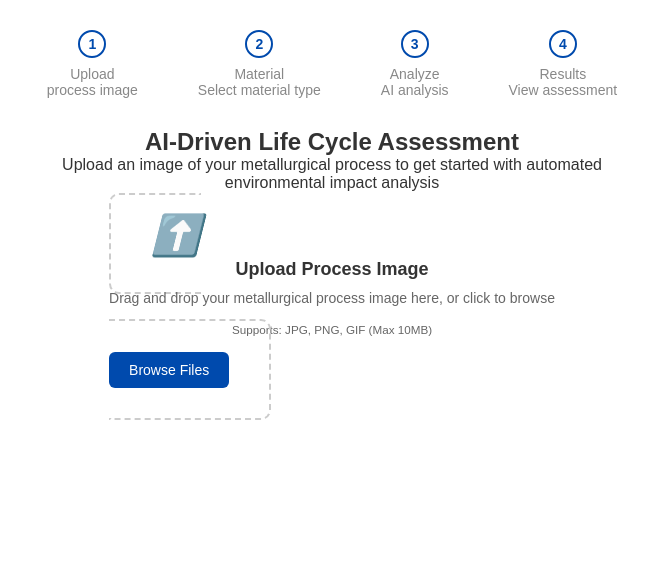
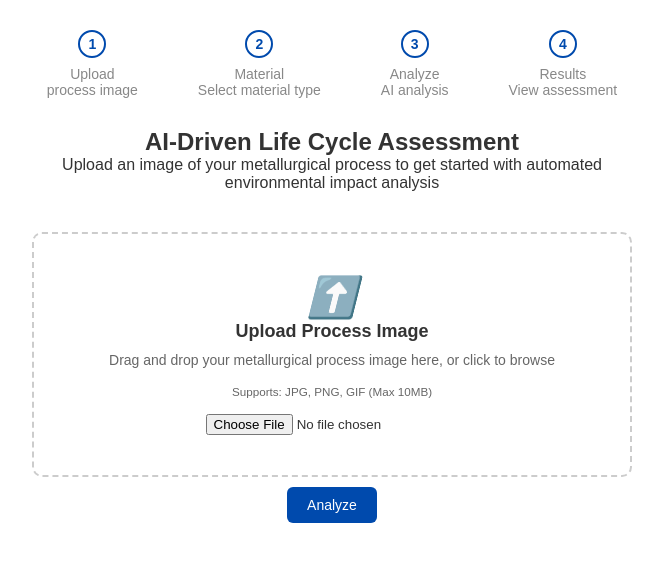
Before and after one commit to Sam-bot-dev/SIH_LCA, a Flask app: page / in a window 1280 px wide. Shown: the part 55-617 px from the top of the page, without its empty margins (308-971 px from the left). Run offline with Flask 3, Linux system fonts and the light colour scheme.

Commit message:
Enable image analysis for metal recycling and improve upload functionality
Configure Gemini API with API key from environment variables, update the `/upload` route to handle file uploads and errors gracefully, and add styling for an "Analyze" button and upload section in `index.html`.

Replit-Commit-Author: Agent
Replit-Commit-Session-Id: e948e923-398f-4a26-a611-a0d75a109013
Replit-Commit-Checkpoint-Type: intermediate_checkpoint

```diff
--- a/main.py
+++ b/main.py
@@ -1,34 +1,23 @@
 from flask import Flask, render_template, request, redirect, url_for
 import os
+from PIL import Image
 import google.generativeai as genai
-import PIL.Image
 
-# ------------------------------
+# Configure Gemini API
+API_KEY = os.getenv("GEMINI_API_KEY", "YOUR_API_KEY_HERE")
+genai.configure(api_key=API_KEY)
+model = genai.GenerativeModel("gemini-2.0-flash")
+
 # Flask setup
-# ------------------------------
 app = Flask(__name__)
-
-# Upload folder
 UPLOAD_FOLDER = "uploads"
-if not os.path.exists(UPLOAD_FOLDER):
-    os.makedirs(UPLOAD_FOLDER)
-
+os.makedirs(UPLOAD_FOLDER, exist_ok=True)
 app.config["UPLOAD_FOLDER"] = UPLOAD_FOLDER
 
-# ------------------------------
-# Gemini API setup
-# ------------------------------
-API_KEY = ""  # 🔑 Get API key from environment
-genai.configure(api_key=API_KEY)
 
-model = genai.GenerativeModel("gemini-2.0-flash")
-
-# ------------------------------
-# Helper: analyze image
-# ------------------------------
 def analyze_image(image_path):
-    """Analyze metals in the image and check recyclability."""
-    image = PIL.Image.open(image_path)
+    """Send image to Gemini for metal analysis and recyclability check"""
+    image = Image.open(image_path)
 
     response = model.generate_content(
         [
@@ -41,9 +30,6 @@ def analyze_image(image_path):
     return response.text
 
 
-# ------------------------------
-# Routes
-# ------------------------------
 @app.route("/")
 def index():
     return render_template("index.html")
@@ -52,24 +38,25 @@ def index():
 @app.route("/upload", methods=["POST"])
 def upload():
     if "file" not in request.files:
-        return redirect(url_for("index"))
+        return "No file part in the request", 400
 
     file = request.files["file"]
     if file.filename == "":
-        return redirect(url_for("index"))
+        return "No file selected", 400
 
     if file:
         filepath = os.path.join(app.config["UPLOAD_FOLDER"], file.filename)
         file.save(filepath)
 
-        # Run Gemini image analysis
-        result = analyze_image(filepath)
+        try:
+            result = analyze_image(filepath)
+        except Exception as e:
+            result = f"Error analyzing image: {str(e)}"
 
         return render_template("results.html", filename=file.filename, result=result)
 
+    return redirect(url_for("index"))
 
-# ------------------------------
-# Run app
-# ------------------------------
+
 if __name__ == "__main__":
     app.run(host="0.0.0.0", port=5000, debug=True)
--- a/templates/index.html
+++ b/templates/index.html
@@ -87,6 +87,15 @@
     }
 
     /* Upload Section */
+    .upload-section {
+      display: flex;
+      flex-direction: column;
+      align-items: center;
+      justify-content: center;
+      margin-top: 20px;
+      width: 100%;
+    }
+
     .upload-box {
       border: 2px dashed #ccc;
       border-radius: 10px;
@@ -94,7 +103,6 @@
       text-align: center;
       width: 60%;
       max-width: 600px;
-      cursor: pointer;
       transition: border-color 0.3s;
     }
 
@@ -119,7 +127,7 @@
       margin-bottom: 15px;
     }
 
-    .browse-btn {
+    .browse-btn, .analyze-btn {
       background: #004aad;
       color: #fff;
       border: none;
@@ -128,11 +136,13 @@
       font-size: 14px;
       cursor: pointer;
       transition: 0.3s;
+      margin-top: 10px;
     }
 
-    .browse-btn:hover {
+    .browse-btn:hover, .analyze-btn:hover {
       background: #00337a;
     }
+
   </style>
 </head>
 <body>
@@ -172,15 +182,15 @@
   </div>
 
   <!-- Form for file upload -->
-  <form action="/upload" method="post" enctype="multipart/form-data">
+  <form action="/upload" method="post" enctype="multipart/form-data" class="upload-section">
     <label class="upload-box">
       <i>⬆️</i>
       <h3>Upload Process Image</h3>
       <p>Drag and drop your metallurgical process image here, or click to browse</p>
       <p><small>Supports: JPG, PNG, GIF (Max 10MB)</small></p>
-      <button type="button" class="browse-btn" onclick="document.getElementById('fileInput').click()">Browse Files</button>
-      <input id="fileInput" type="file" name="file" accept="image/*" hidden onchange="this.form.submit()">
+      <input id="fileInput" type="file" name="file" accept="image/*" required>
     </label>
+    <button type="submit" class="analyze-btn">Analyze</button>
   </form>
 
 </body>
```
Also changed, not shown: uploads/stock-photo-steel-waste-metal-pile-stainless-steel-rubbish-stacked-together-prepare.jpeg (added).
